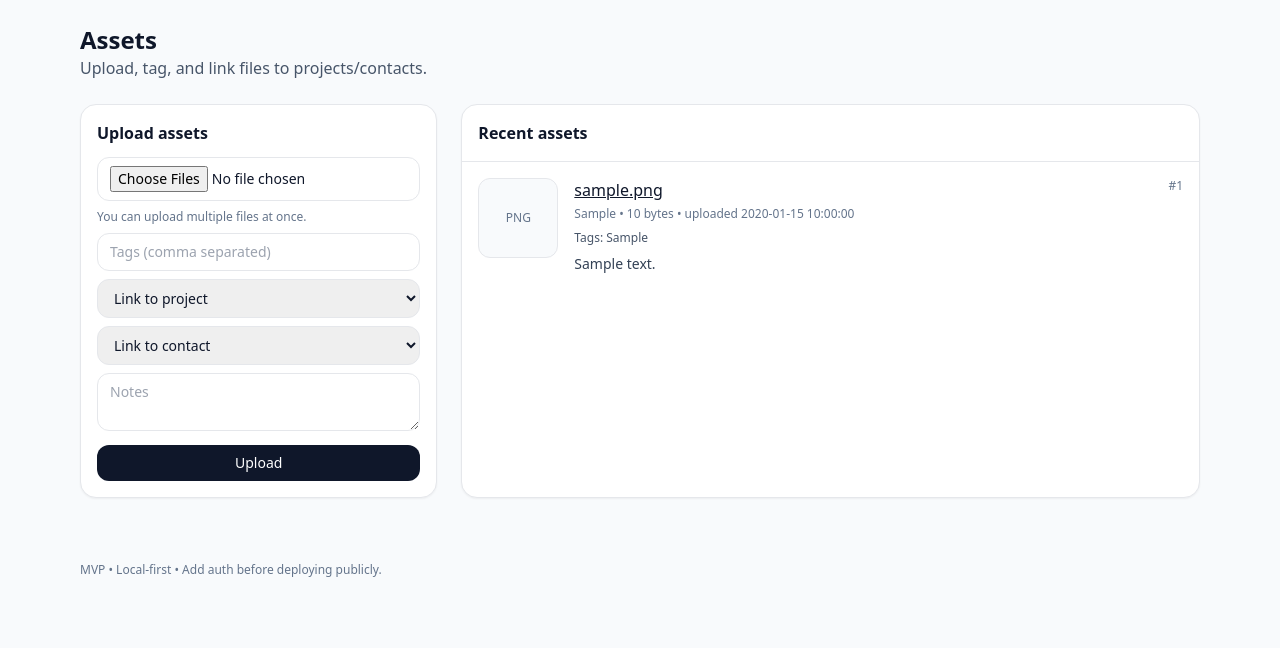
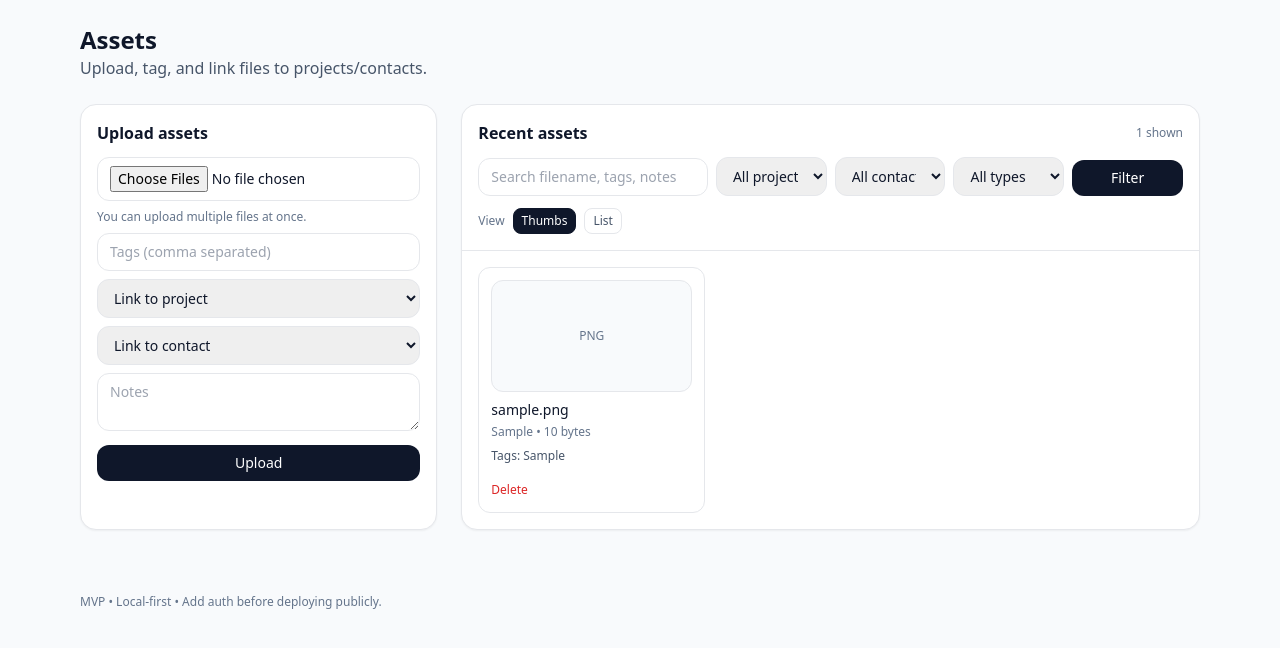
Before and after one commit to tompat1/rynell_freelance_crm, a FastAPI app: page /assets in a window 1280 px wide. Shown: the part 49-697 px from the top of the page. Run offline with FastAPI, Linux system fonts and the light colour scheme; tables that the repository leaves empty hold one stand-in row (values such as "Sample post"); some libraries are stand-ins or nearby versions.

```diff
--- a/app/main.py
+++ b/app/main.py
@@ -1,5 +1,5 @@
 from __future__ import annotations
-from sqlalchemy import func
+from sqlalchemy import and_, func, or_
 
 import mimetypes
 import os
@@ -527,11 +527,61 @@ def calendar_feed(session=Depends(session_dep)):
 
 # ---------- Assets ----------
 @app.get("/assets", response_class=HTMLResponse)
-def assets_list(request: Request, session=Depends(session_dep)):
-    assets = session.exec(select(Asset).order_by(Asset.created_at.desc()).limit(200)).all()
+def assets_list(
+    request: Request,
+    q: str = "",
+    project_id: Optional[str] = "",
+    contact_id: Optional[str] = "",
+    file_type: str = "",
+    view: str = "thumbs",
+    session=Depends(session_dep),
+):
+    stmt = select(Asset)
+    if q:
+        like = f"%{q}%"
+        stmt = stmt.where(or_(Asset.filename.like(like), Asset.tags.like(like), Asset.notes.like(like)))
+    project_id_value = parse_optional_int(project_id)
+    if project_id_value:
+        stmt = stmt.where(Asset.project_id == project_id_value)
+    contact_id_value = parse_optional_int(contact_id)
+    if contact_id_value:
+        stmt = stmt.where(Asset.contact_id == contact_id_value)
+    if file_type == "image":
+        stmt = stmt.where(Asset.mime_type.like("image/%"))
+    elif file_type == "video":
+        stmt = stmt.where(Asset.mime_type.like("video/%"))
+    elif file_type == "document":
+        stmt = stmt.where(Asset.mime_type.like("application/%"))
+    elif file_type == "other":
+        stmt = stmt.where(
+            or_(
+                Asset.mime_type.is_(None),
+                and_(
+                    ~Asset.mime_type.like("image/%"),
+                    ~Asset.mime_type.like("video/%"),
+                    ~Asset.mime_type.like("application/%"),
+                ),
+            )
+        )
+    assets = session.exec(stmt.order_by(Asset.created_at.desc()).limit(200)).all()
     projects = session.exec(select(Project).order_by(Project.name)).all()
     contacts = session.exec(select(Contact).order_by(Contact.last_name, Contact.first_name)).all()
-    return templates.TemplateResponse("assets.html", {"request": request, "assets": assets, "projects": projects, "contacts": contacts})
+    view_value = view if view in {"thumbs", "list"} else "thumbs"
+    return templates.TemplateResponse(
+        "assets.html",
+        {
+            "request": request,
+            "assets": assets,
+            "projects": projects,
+            "contacts": contacts,
+            "q": q,
+            "project_id": project_id_value or "",
+            "contact_id": contact_id_value or "",
+            "file_type": file_type,
+            "view": view_value,
+            "current_url": str(request.url),
+        },
+    )
 
 async def save_asset_upload(
     file: UploadFile,
@@ -557,6 +607,16 @@ async def save_asset_upload(
     ext = Path(safe_name).suffix.lower()
     if mime not in ALLOWED_ASSET_MIME_TYPES and ext not in ALLOWED_ASSET_EXTENSIONS:
         raise HTTPException(400, "Unsupported file type")
+    size_bytes = len(content)
+    existing = session.exec(
+        select(Asset).where(
+            Asset.filename == safe_name,
+            Asset.size_bytes == size_bytes,
+            Asset.mime_type == mime,
+        )
+    ).first()
+    if existing:
+        return None
 
     stored_path.write_bytes(content)
 
@@ -564,7 +624,7 @@ async def save_asset_upload(
         filename=safe_name,
         stored_path=str(stored_name),
         mime_type=mime,
-        size_bytes=len(content),
+        size_bytes=size_bytes,
         tags=(tags.strip() or None),
         project_id=project_id_value,
         contact_id=contact_id_value,
@@ -600,7 +660,7 @@ async def assets_upload(
         for file in files
     ]
     if not any(uploads):
-        raise HTTPException(400, "No files uploaded")
+        return RedirectResponse(url="/assets?duplicate=1", status_code=303)
     return RedirectResponse(url="/assets", status_code=303)
 
 @app.post("/projects/{project_id}/assets/upload")
@@ -626,8 +686,21 @@ async def project_assets_upload(
         for file in files
     ]
     if not any(uploads):
-        raise HTTPException(400, "No files uploaded")
+        return RedirectResponse(url=f"/projects/{project_id}?duplicate=1", status_code=303)
     return RedirectResponse(url=f"/projects/{project_id}", status_code=303)
+
+@app.post("/assets/{asset_id}/delete")
+def assets_delete(asset_id: int, next_url: str = Form("/assets"), session=Depends(session_dep)):
+    asset = session.get(Asset, asset_id)
+    if not asset:
+        raise HTTPException(404, "Asset not found")
+    stored_path = UPLOAD_DIR / asset.stored_path
+    if stored_path.exists():
+        stored_path.unlink()
+    session.delete(asset)
+    session.commit()
+    add_activity(session, "DELETE", "Asset", asset_id, f"Deleted asset: {asset.filename}")
+    return RedirectResponse(url=next_url or "/assets", status_code=303)
 
 # ---------- Activity ----------
 @app.get("/activity", response_class=HTMLResponse)
--- a/app/templates/assets.html
+++ b/app/templates/assets.html
@@ -26,7 +26,52 @@
     </div>
 
     <div class="md:col-span-2 bg-white border rounded-2xl shadow-sm overflow-hidden">
-      <div class="p-4 border-b font-semibold">Recent assets</div>
+      <div class="p-4 border-b">
+        <div class="flex items-center justify-between gap-4">
+          <div class="font-semibold">Recent assets</div>
+          <div class="text-xs text-slate-500">{{ assets|length }} shown</div>
+        </div>
+        <form method="get" action="/assets" class="mt-3 grid md:grid-cols-6 gap-2 items-end">
+          <input type="hidden" name="view" value="{{ view }}"/>
+          <input class="border rounded-xl px-3 py-2 text-sm w-full md:col-span-2" name="q" value="{{ q }}" placeholder="Search filename, tags, notes"/>
+          <select class="border rounded-xl px-3 py-2 text-sm w-full" name="project_id">
+            <option value="">All projects</option>
+            {% for p in projects %}
+              <option value="{{ p.id }}" {% if project_id == p.id %}selected{% endif %}>{{ p.name }}</option>
+            {% endfor %}
+          </select>
+          <select class="border rounded-xl px-3 py-2 text-sm w-full" name="contact_id">
+            <option value="">All contacts</option>
+            {% for c in contacts %}
+              <option value="{{ c.id }}" {% if contact_id == c.id %}selected{% endif %}>{{ c.last_name }}, {{ c.first_name }}</option>
+            {% endfor %}
+          </select>
+          <select class="border rounded-xl px-3 py-2 text-sm w-full" name="file_type">
+            <option value="">All types</option>
+            {% for t in ["image","video","document","other"] %}
+              <option value="{{ t }}" {% if file_type == t %}selected{% endif %}>{{ t|capitalize }}</option>
+            {% endfor %}
+          </select>
+          <button class="bg-slate-900 text-white rounded-xl px-3 py-2 text-sm w-full">Filter</button>
+        </form>
+        <div class="mt-3 flex items-center justify-between gap-2 text-xs text-slate-500">
+          <div class="flex items-center gap-2">
+            <span>View</span>
+            <a class="px-2 py-1 rounded-lg border {% if view == 'thumbs' %}bg-slate-900 text-white border-slate-900{% else %}text-slate-600{% endif %}"
+               href="/assets?view=thumbs&q={{ q|urlencode }}&project_id={{ project_id }}&contact_id={{ contact_id }}&file_type={{ file_type }}">
+              Thumbs
+            </a>
+            <a class="px-2 py-1 rounded-lg border {% if view == 'list' %}bg-slate-900 text-white border-slate-900{% else %}text-slate-600{% endif %}"
+               href="/assets?view=list&q={{ q|urlencode }}&project_id={{ project_id }}&contact_id={{ contact_id }}&file_type={{ file_type }}">
+              List
+            </a>
+          </div>
+          {% if request.query_params.get("duplicate") %}
+            <div class="text-amber-600">Duplicates were skipped during upload.</div>
+          {% endif %}
+        </div>
+      </div>
+      {% if view == "list" %}
         <div class="divide-y">
           {% for a in assets %}
             <div class="p-4 flex items-start gap-4">
@@ -47,12 +92,42 @@
                 </div>
                 {% if a.tags %}<div class="text-xs text-slate-600 mt-2">Tags: {{ a.tags }}</div>{% endif %}
                 {% if a.notes %}<div class="text-sm text-slate-700 mt-2">{{ a.notes }}</div>{% endif %}
+                <form method="post" action="/assets/{{ a.id }}/delete" class="mt-3" onsubmit="return confirm('Delete this asset?');">
+                  <input type="hidden" name="next_url" value="{{ current_url }}"/>
+                  <button class="text-xs text-red-600">Delete</button>
+                </form>
               </div>
             </div>
           {% else %}
             <div class="p-4 text-slate-600">No assets yet.</div>
           {% endfor %}
         </div>
+      {% else %}
+        <div class="p-4 grid sm:grid-cols-2 lg:grid-cols-3 gap-3">
+          {% for a in assets %}
+            <div class="border rounded-xl p-3">
+              <a href="/uploads/{{ a.stored_path }}" target="_blank" rel="noreferrer">
+                <div class="h-28 w-full rounded-xl border bg-slate-50 overflow-hidden flex items-center justify-center text-xs text-slate-500">
+                  {% if a.mime_type and a.mime_type.startswith("image/") %}
+                    <img src="/uploads/{{ a.stored_path }}" alt="{{ a.filename }}" class="h-full w-full object-cover"/>
+                  {% else %}
+                    <span class="uppercase">{{ a.filename.split('.')[-1] if '.' in a.filename else 'file' }}</span>
+                  {% endif %}
+                </div>
+                <div class="text-sm font-medium truncate mt-2">{{ a.filename }}</div>
+                <div class="text-xs text-slate-500 mt-1">{{ a.mime_type or "file" }} • {{ a.size_bytes or 0 }} bytes</div>
+                {% if a.tags %}<div class="text-xs text-slate-600 mt-2">Tags: {{ a.tags }}</div>{% endif %}
+              </a>
+              <form method="post" action="/assets/{{ a.id }}/delete" class="mt-3" onsubmit="return confirm('Delete this asset?');">
+                <input type="hidden" name="next_url" value="{{ current_url }}"/>
+                <button class="text-xs text-red-600">Delete</button>
+              </form>
+            </div>
+          {% else %}
+            <div class="text-slate-600">No assets yet.</div>
+          {% endfor %}
+        </div>
+      {% endif %}
     </div>
   </div>
 {% endblock %}
```
Also changed, not shown: tests/test_assets_uploads.py (+100 -5 lines). Lines whose indentation alone changed are shown as unchanged.
